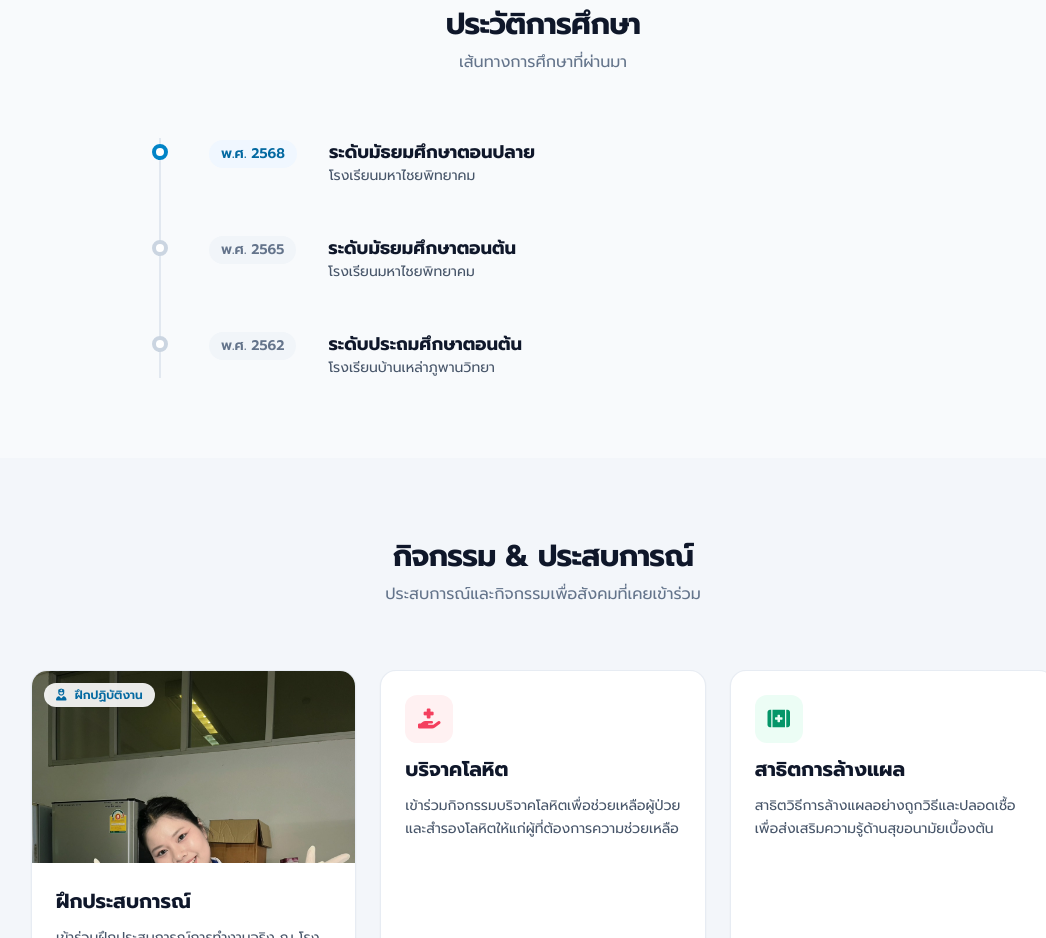
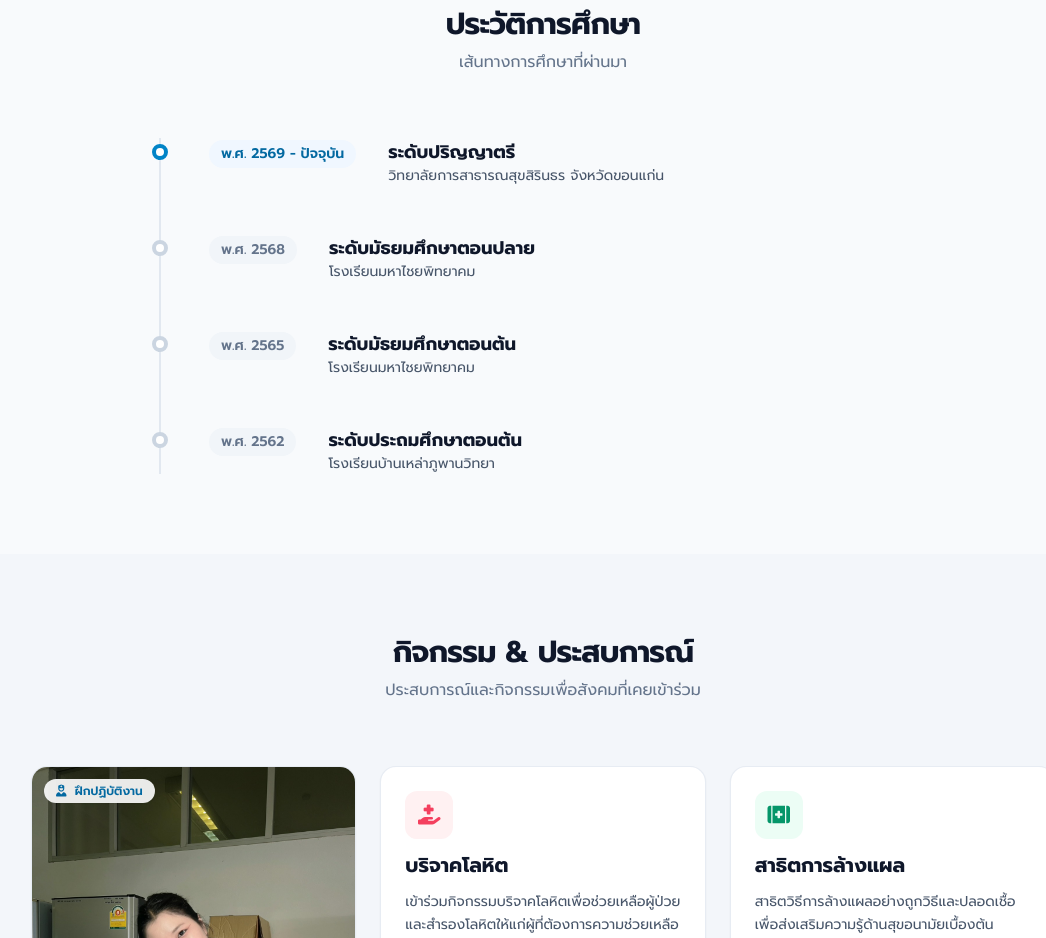
Before and after one commit to sudarat2550/nuch_n, a plain HTML site: page index.html in a window 1280 px wide. Shown: the part 920-1858 px from the top of the page, without its empty margins (97-1143 px from the left). Drawn offline with nearby package versions, Linux system fonts and the light colour scheme.

Commit message:
Update index.html

```diff
--- a/index.html
+++ b/index.html
@@ -162,11 +162,25 @@
                 </div>
 
                 <div class="relative border-l-2 border-slate-200 ml-4 md:ml-32 space-y-12">
-                    <!-- Education Item 1 -->
+                    <!-- Education Item 0: Bachelor's Degree -->
                     <div class="relative pl-8 md:pl-12 group">
                         <div class="absolute -left-[9px] top-1.5 w-4 h-4 rounded-full bg-white border-4 border-brand-500 group-hover:scale-125 transition-transform"></div>
                         <div class="flex flex-col md:flex-row md:items-baseline gap-1 md:gap-8">
                             <span class="text-sm font-semibold text-brand-600 bg-brand-50 px-3 py-1 rounded-full w-fit mb-2 md:mb-0">
+                                พ.ศ. 2569 - ปัจจุบัน
+                            </span>
+                            <div>
+                                <h3 class="text-lg font-bold text-slate-900">ระดับปริญญาตรี</h3>
+                                <p class="text-slate-600 text-sm">วิทยาลัยการสาธารณสุขสิรินธร จังหวัดขอนแก่น</p>
+                            </div>
+                        </div>
+                    </div>
+
+                    <!-- Education Item 1 -->
+                    <div class="relative pl-8 md:pl-12 group">
+                        <div class="absolute -left-[9px] top-1.5 w-4 h-4 rounded-full bg-white border-4 border-slate-300 group-hover:border-brand-500 group-hover:scale-125 transition-transform"></div>
+                        <div class="flex flex-col md:flex-row md:items-baseline gap-1 md:gap-8">
+                            <span class="text-sm font-semibold text-slate-500 bg-slate-100 px-3 py-1 rounded-full w-fit mb-2 md:mb-0">
                                 พ.ศ. 2568
                             </span>
                             <div>
```
